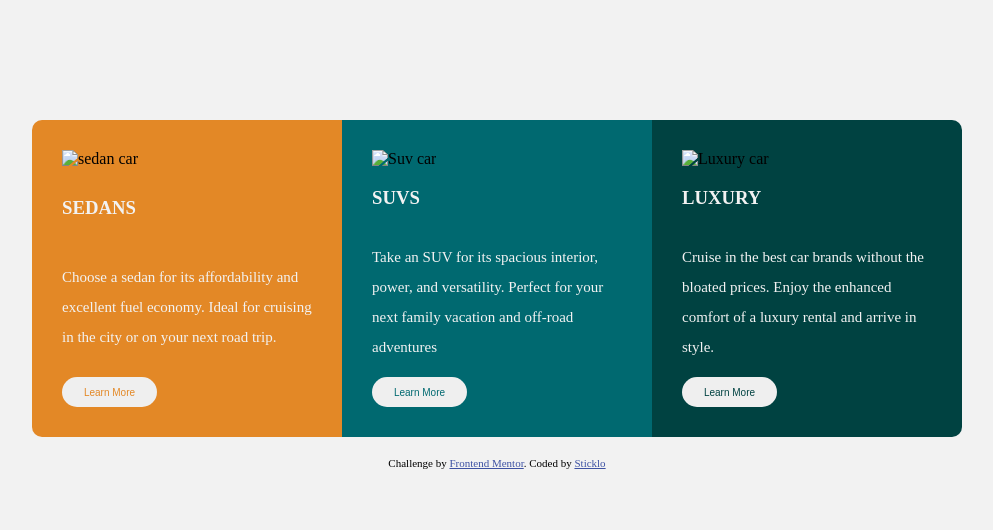
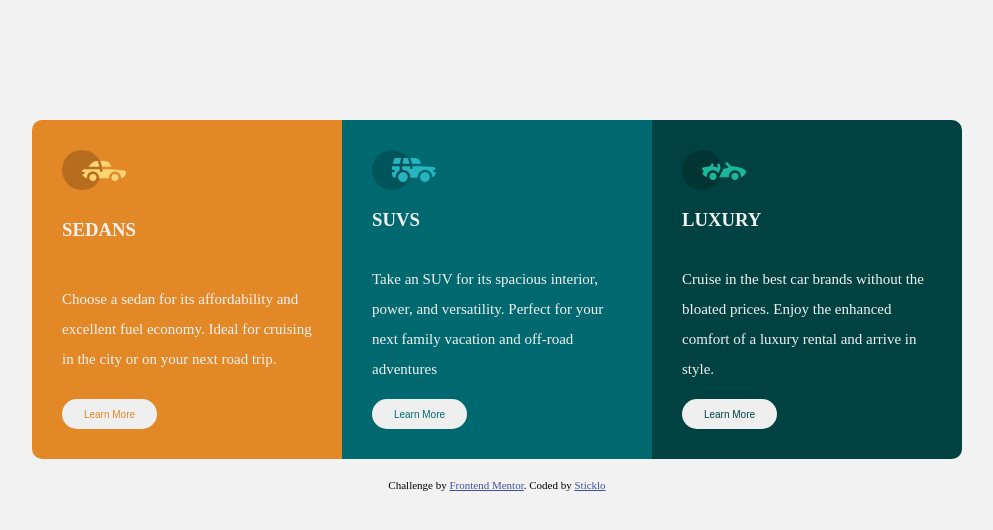
Before and after one commit to sticklo/three-column-layout, a plain HTML site: page index.html in a window 1280 px wide. Shown: the whole page, without its empty margins (143-1136 px from the left). Drawn offline with Linux system fonts and the light colour scheme; the site is published under a folder, as on GitHub Pages, so addresses that start at the root find nothing; a web font is replaced by a local one.

Commit message:
image fix

```diff
--- a/index.html
+++ b/index.html
@@ -14,7 +14,7 @@
   <div class="container">
 
     <div class="orange">
-      <img src="/images/icon-sedans.svg" alt="sedan car">
+      <img src="images/icon-sedans.svg" alt="sedan car">
       <div class="title">
         <h3>Sedans</h3>
       </div>
@@ -26,7 +26,7 @@
     </div>
 
     <div class="green">
-      <img src="/images/icon-suvs.svg" alt="Suv car">
+      <img src="images/icon-suvs.svg" alt="Suv car">
       <div class="title">
         <h3>SUVs</h3>
       </div>
@@ -37,7 +37,7 @@
     </div>
 
     <div class="green2">
-      <img src="/images/icon-luxury.svg" alt="Luxury car">
+      <img src="images/icon-luxury.svg" alt="Luxury car">
       <div class="title">
         <h3>Luxury</h3>
       </div>
```
